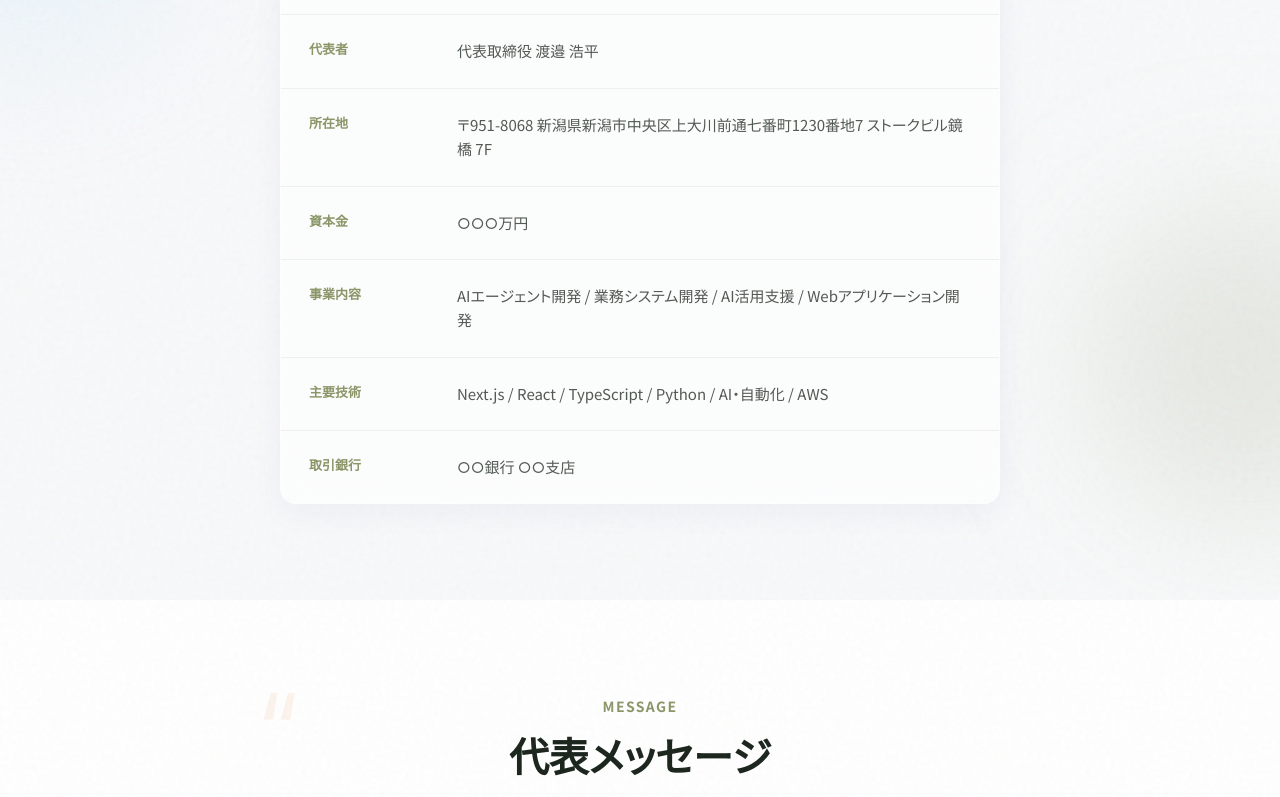
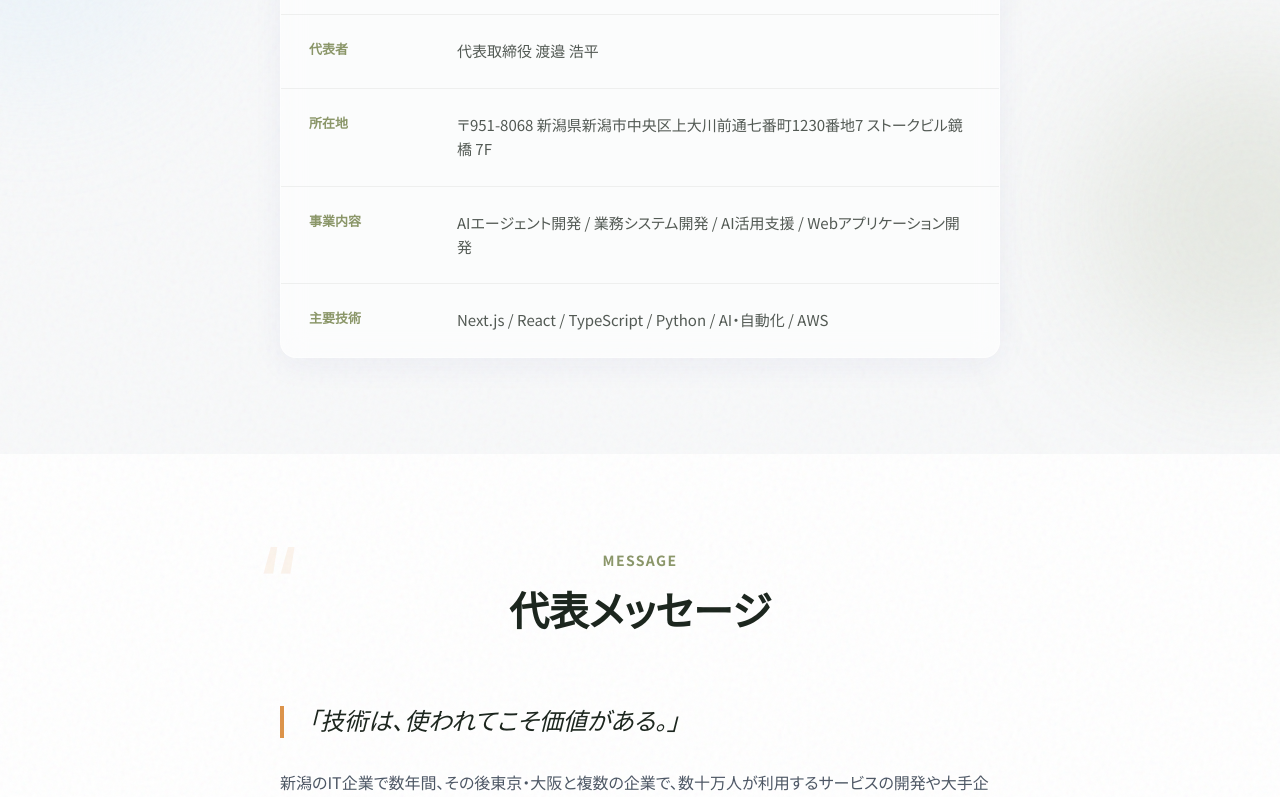
Before and after one commit to kohei0125/CloudNature, a Next.js app: page /company in a window 1280 px wide. Shown: the part 701-1498 px from the top of the page. Built offline with nearby package versions, Linux system fonts and the light colour scheme.

Commit message:
ファイル内容が提供されていないため、変更を要約できません。

```diff
--- a/content/company.ts
+++ b/content/company.ts
@@ -11,7 +11,6 @@ export const COMPANY_OVERVIEW: CompanyInfo[] = [
   { label: "会社名", value: "株式会社クラウドネイチャー" },
   { label: "代表者", value: "代表取締役 渡邉 浩平" },
   { label: "所在地", value: "〒951-8068 新潟県新潟市中央区上大川前通七番町1230番地7 ストークビル鏡橋 7F" },
-  { label: "資本金", value: "○○○万円" },
   {
     label: "事業内容",
     value:
@@ -21,7 +20,6 @@ export const COMPANY_OVERVIEW: CompanyInfo[] = [
     label: "主要技術",
     value: "Next.js / React / TypeScript / Python / AI・自動化 / AWS",
   },
-  { label: "取引銀行", value: "○○銀行 ○○支店" },
 ];
 
 export const REPRESENTATIVE_MESSAGE = {
```
